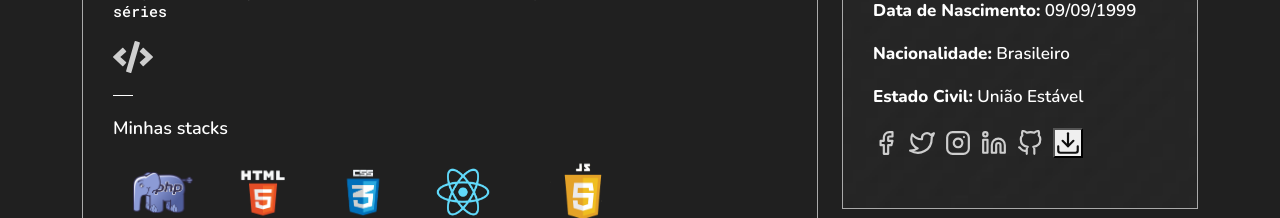
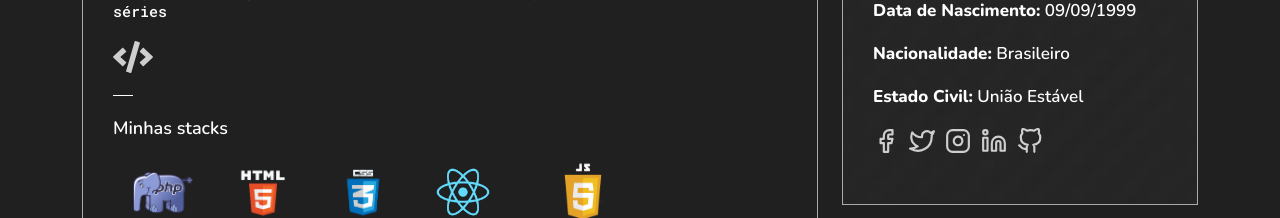
Before and after one commit to JacksonSantin/curriculum_vitae, a React (Create React App) app: page / in a window 1280 px wide. Shown: the part 920-1138 px from the top of the page. Built offline with nearby package versions, Linux system fonts and the light colour scheme; the HTML template or start-up script is replaced by a standard one.

Commit message:
Curriculum Vitae

```diff
--- a/src/pages/About.tsx
+++ b/src/pages/About.tsx
@@ -1,10 +1,6 @@
-import { useState } from 'react';
-
-import { Link } from "react-router-dom";
-
 import '../styles/pages/about.css';
 
-import { FiDownload, FiEdit, FiFacebook, FiGithub, FiInstagram, FiLinkedin, FiTwitter } from "react-icons/fi";
+import { FiEdit, FiFacebook, FiGithub, FiInstagram, FiLinkedin, FiTwitter } from "react-icons/fi";
 import { FaCode } from 'react-icons/fa';
 import { IoBaseballOutline } from "react-icons/io5";
 
@@ -17,12 +13,7 @@ import imgJavascript from "../images/javascript.png";
 import imgJava from "../images/java.png";
 import imgTypescript from "../images/typescript.png";
 
-import ReactTooltip from "react-tooltip";
-
-const urlToDownload = "https://jdssistemas.com/files/curriculum_vitae.pdf";
-
 function About() {
-  const [download, setDownload] = useState("");
   return (
     <section id="about">
       <div className="container">
@@ -101,10 +92,6 @@ function About() {
                 <a href="https://github.com/JacksonSantin" target="_blank" rel="noopener noreferrer">
                   <FiGithub size={26} color="#cecece" />
                 </a>
-                <button onClick={() => setDownload(urlToDownload)}>
-                  <FiDownload size={26} color="#101010" />
-                </button>
-                {download && (<iframe src={download} style={{ display: 'none' }}></iframe>)}
               </div>
             </section>
           </div>
```
